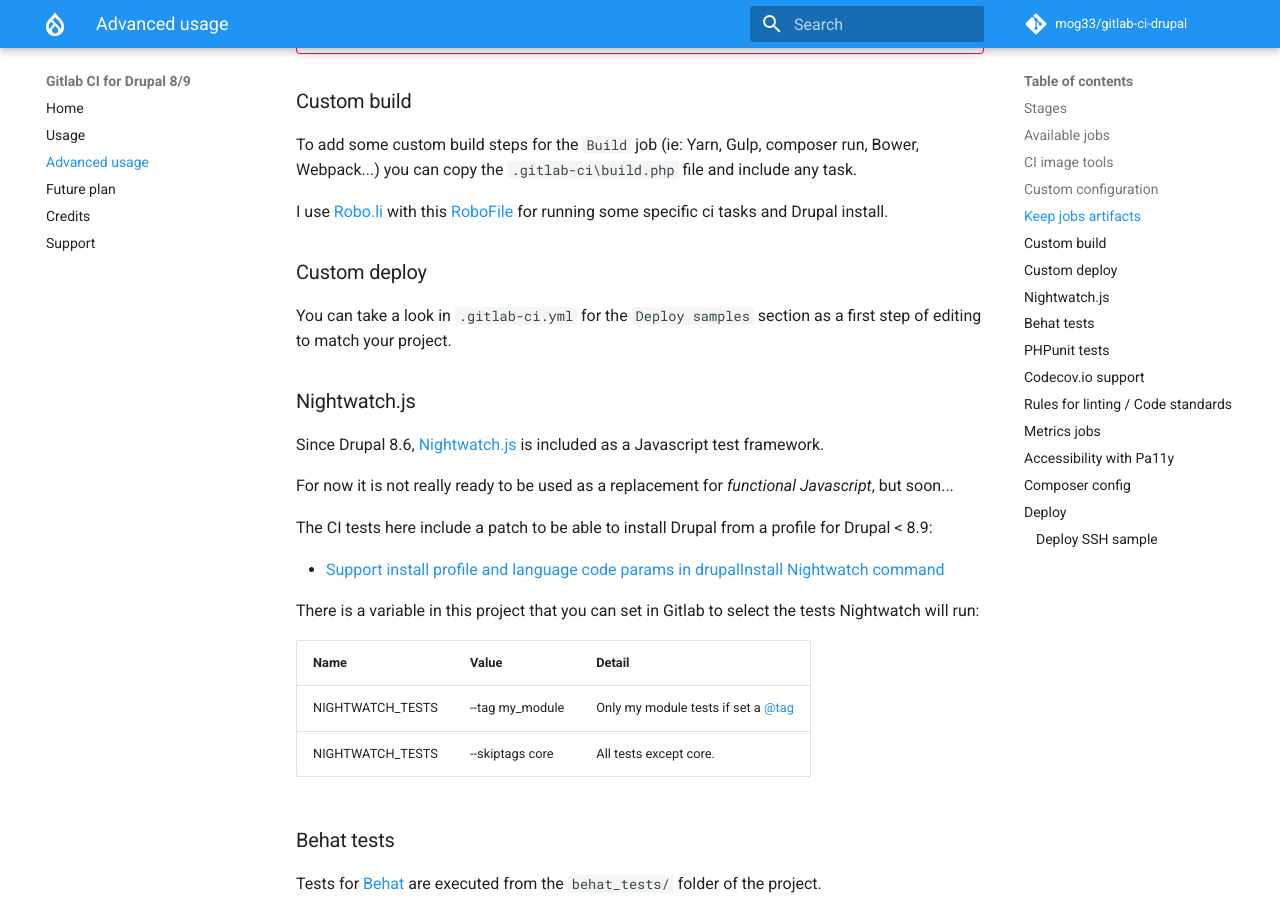
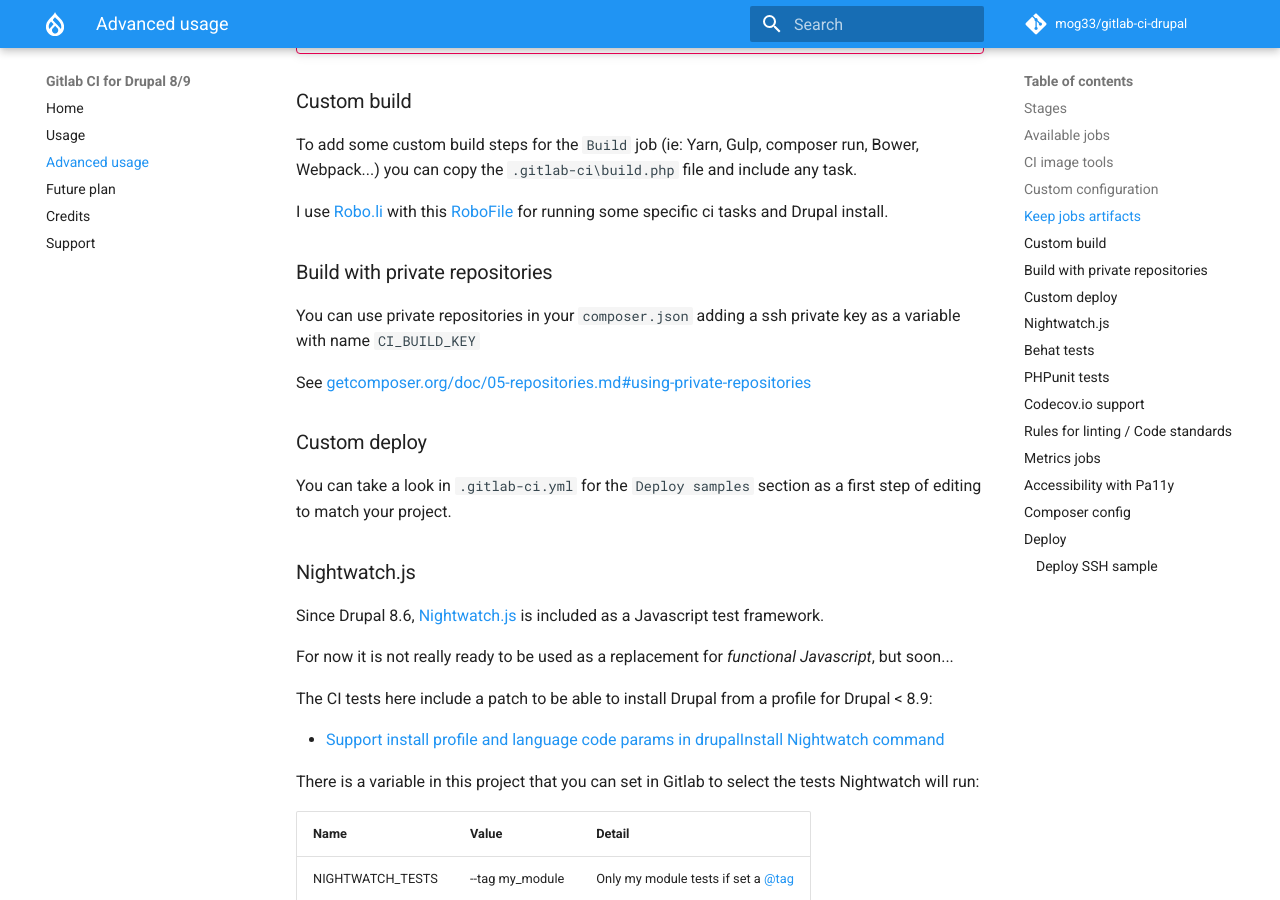
Before and after one commit to mogtofu33/gitlab-ci-drupal, an MkDocs documentation site: the page built from docs/advanced-usage.md, in a window 1280 px wide and 900 px high, scrolled down 2359 px. Built offline with MkDocs 1.6.1 and Material for MkDocs 9.7.7, drawn with Linux system fonts in a browser that asks for light colours; comment, search, counter and statistics services are not loaded.

Commit message:
Fix phpstan-drupal Add private repository support on build.

```diff
--- a/docs/advanced-usage.md
+++ b/docs/advanced-usage.md
@@ -68,6 +68,12 @@ you can copy the `.gitlab-ci\build.php` file and include any task.
 
 I use [Robo.li](https://robo.li/) with this [RoboFile](https://gitlab.com/mog33/gitlab-ci-drupal/-/blob/2.x-dev/.gitlab-ci/RoboFile.php)
 for running some specific ci tasks and Drupal install.
+
+### Build with private repositories
+
+You can use private repositories in your `composer.json` adding a ssh private key as a variable with name `CI_BUILD_KEY`
+
+See https://getcomposer.org/doc/05-repositories.md#using-private-repositories
 
 ### Custom deploy
 
```
Also changed, not shown: 6 other files.
